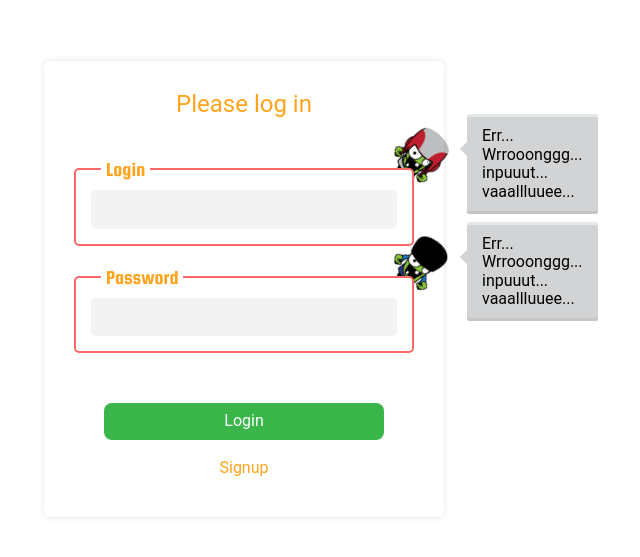
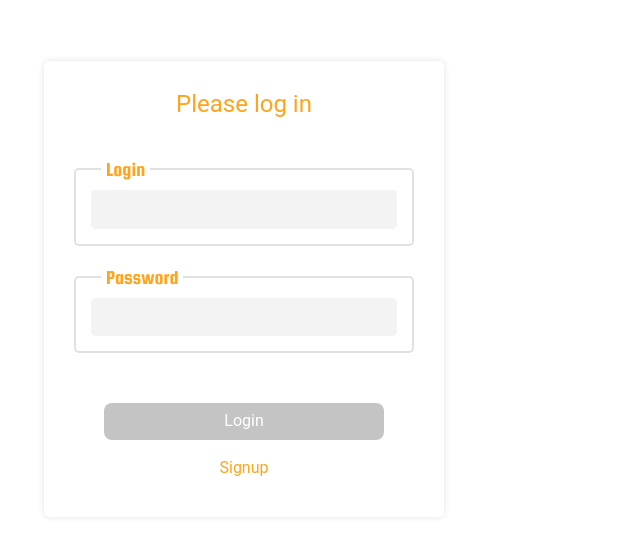
Before and after one commit to sergrage/monsters_invasion_defense_game, a React (Vite) app in the folder packages/client/: page /login in a window 1280 px wide. Shown: the part 111-668 px from the top of the page, without its empty margins (396-1036 px from the left). Built offline with nearby package versions, Linux system fonts and the light colour scheme; no server answers; a web font is replaced by a local one.

Commit message:
feat: add temorary validation solution (before validation hook)

```diff
--- a/packages/client/src/pages/login/index.tsx
+++ b/packages/client/src/pages/login/index.tsx
@@ -1,4 +1,4 @@
-import React, { FC, useEffect, useState } from "react";
+import React, { ChangeEvent, FC, useEffect, useState } from "react";
 import { useNavigate } from "react-router";
 
 import { routes } from "@/pages/routes";
@@ -11,12 +11,36 @@ import Input from "@/ui/input";
 import style from "./style.module.scss";
 import Layout from "@/components/layout";
 
+interface IValues {
+  [value: string]: string;
+}
+
+interface IErrors {
+  [key: string]: boolean;
+}
+
+interface IMessages {
+  [key: string]: string;
+}
+
+// Временное решение, пока не закончен ValidationHook
+import { EMPTY_VALIDATION_MESSAGE } from "@/constants";
+
+const validationMessages = {
+  emptyInput: EMPTY_VALIDATION_MESSAGE,
+};
+
+const validationRules = {
+  emptyInput: (value: string) => !!value.trim(),
+};
+
 const LoginPage: FC = () => {
   const navigate = useNavigate();
   const sendRequest = useFetch();
 
-  const [formVal, setFormVal] = useState({ login: "", password: "" });
-  const [error, setError] = useState({ login: false, password: false });
+  const [values, setValues] = useState<IValues>({ login: "", password: "" });
+  const [errors, setErrors] = useState<IErrors>({});
+  const [errorMessages, setErrorMessages] = useState<IMessages>({});
 
   // при первой отрисовке если позволяют куки то получаем данные юзера с дальнейшим редиректом
   useEffect(() => {
@@ -27,26 +51,45 @@ const LoginPage: FC = () => {
     navigate(routes.signup);
   };
 
-  // обновляем стэйт формы при изменении инпутов
-  const formChangeHandler = (event: React.ChangeEvent<HTMLInputElement>) => {
-    setFormVal({ ...formVal, [event.target.name]: event.target.value });
-  };
+  // временное решение пока не закончен ValidationHook
+  const handleChange = (e: ChangeEvent<HTMLInputElement>) => {
+    const { value, name } = e.target;
 
-  const errorHandler = (type: string, value: boolean) => {
-    setError({ ...error, [type]: value });
+    setValues({ ...values, [name]: value });
+
+    // выполняем валидацию и обновляем стэйт ошибок и стэйт сообщений об ошибках
+    const newErrors: IErrors = {
+      ...errors,
+      [name]: !validationRules.emptyInput(value),
+    };
+    setErrors(newErrors);
+
+    const newErrorMessages: IMessages = {
+      ...errorMessages,
+      [name]: validationMessages.emptyInput,
+    };
+    setErrorMessages(newErrorMessages);
   };
 
   const onSubmitHandler = (event: React.FormEvent) => {
     event.preventDefault();
 
-    if (!formVal.login || !formVal.password) return;
-    if (error.login || error.password) return;
+    // Если есть ошибка валидации или пустые значения - выход
+    if (
+      Object.values(errors).some(error => !!error) ||
+      Object.values(values).some(value => !value)
+    ) {
+      return;
+    }
 
     sendRequest(
       {
         url: `${authUrl}/signin`,
         method: "POST",
-        body: formVal,
+        body: {
+          login: values.login,
+          password: values.password,
+        },
       },
       applyData,
     );
@@ -67,16 +110,20 @@ const LoginPage: FC = () => {
             name="login"
             label="Login"
             required={true}
-            onChange={formChangeHandler}
-            onError={val => errorHandler("login", val)}
+            value={values.login}
+            onChange={handleChange}
+            onError={errors.login}
+            onErrorMessage={errorMessages.login}
           />
           <Input
             name="password"
             label="Password"
             type="password"
             required={true}
-            onChange={formChangeHandler}
-            onError={val => errorHandler("password", val)}
+            value={values.password}
+            onChange={handleChange}
+            onError={errors.password}
+            onErrorMessage={errorMessages.password}
           />
         </div>
         <div className={style["btns-wrapper"]}>
@@ -84,7 +131,10 @@ const LoginPage: FC = () => {
             name="Login"
             type="submit"
             positive={true}
-            disabled={error.login || error.password}
+            disabled={
+              Object.values(errors).some(error => error) ||
+              Object.values(values).some(value => !value)
+            }
           />
           <Button.Flat
             name="Signup"
```
